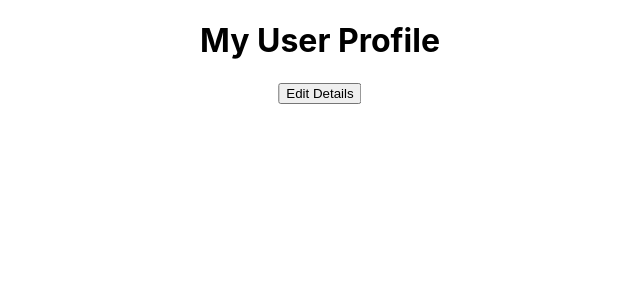
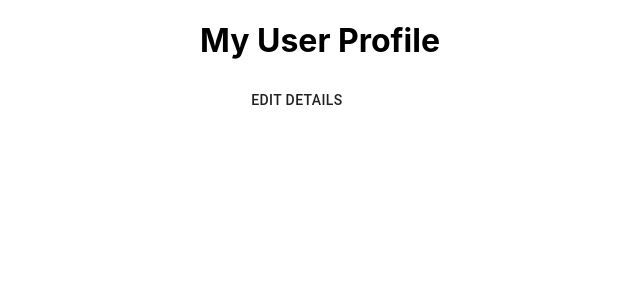
Before and after one commit to jIrwinCline/trupp-take-home, a React (Create React App) app: page / in a window 1280 px wide. Shown: the top 300 px of the page, without its empty margins (320-960 px from the left). Built offline with nearby package versions, Linux system fonts and the light colour scheme.

Commit message:
Set up modal component and replace previous button with MUI button

```diff
--- a/src/components/App.tsx
+++ b/src/components/App.tsx
@@ -1,7 +1,7 @@
 import React from "react";
 import "../styles/App.css";
 
-//components
+//Pages
 import ProfilePage from "../pages/profilePage";
 
 function App() {
--- /dev/null
+++ b/src/components/Modal.tsx
@@ -0,0 +1,17 @@
+import React, { ReactElement, useState } from "react";
+import "../styles/modal-styles.css";
+
+import { EMPLOYEEDETAILS_MOCK as data } from "../data/mock";
+
+//MUI
+import Button from "@material-ui/core/Button";
+
+interface Props {}
+
+export default function Modal({}: Props): ReactElement {
+  return (
+    <div className="center-btn">
+      <Button>Edit Details</Button>
+    </div>
+  );
+}
--- a/src/pages/profilePage.tsx
+++ b/src/pages/profilePage.tsx
@@ -1,5 +1,8 @@
 import React, { ReactElement } from "react";
 import "../styles/profile-page-styles.css";
+
+//Components
+import Modal from "../components/Modal";
 
 interface Props {}
 
@@ -7,7 +10,8 @@ export default function profilePage({}: Props): ReactElement {
   return (
     <div>
       <h1 className="center">My User Profile</h1>
-      <button className="center">Edit Details</button>
+      {/* <button className="center">Edit Details</button> */}
+      <Modal />
     </div>
   );
 }
--- /dev/null
+++ b/src/styles/modal-styles.css
@@ -0,0 +1,4 @@
+.center-btn {
+  margin-left: 50%;
+  transform: translateX(-12%);
+}
--- a/src/styles/profile-page-styles.css
+++ b/src/styles/profile-page-styles.css
@@ -1,7 +1,3 @@
 h1.center {
   text-align: center;
 }
-button.center {
-  margin-left: 50%;
-  transform: translateX(-50%);
-}
```
